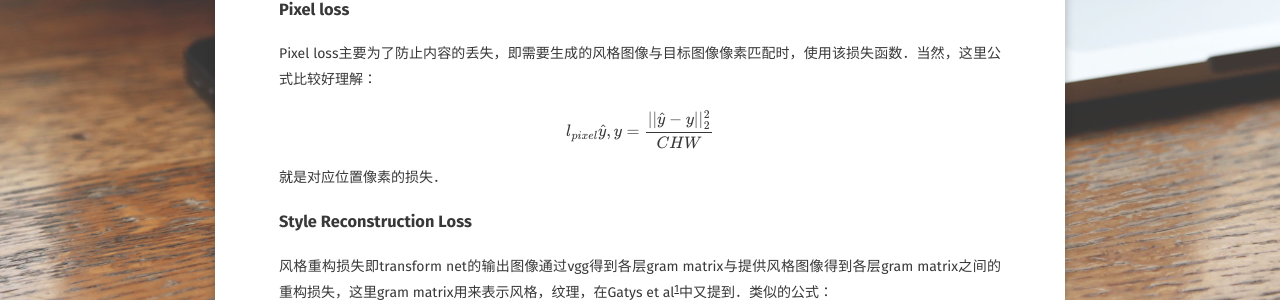
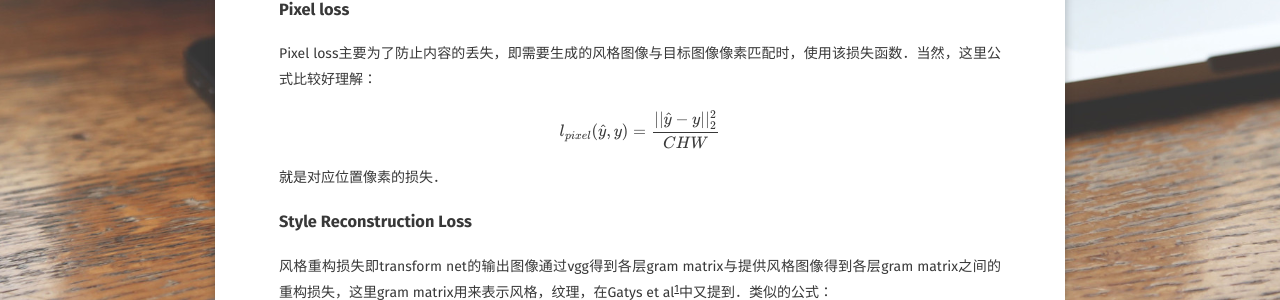
Before and after one commit to saicoco/saicoco.github.io, a Jekyll site: the page built from _posts/2017-06-06-fast-style.md, in a window 1280 px wide and 900 px high, scrolled down 1325 px. Shown: the part 150-450 px from the top of the window. Built offline with Jekyll 4.4.1, drawn with Linux system fonts in a browser that asks for light colours; some web fonts are replaced; formulas are drawn with MathJax 3; comment, search, counter and statistics services are not loaded.

Commit message:
revise math equation

```diff
--- a/_posts/2017-06-06-fast-style.md
+++ b/_posts/2017-06-06-fast-style.md
@@ -40,7 +40,7 @@ Pixel loss主要为了防止内容的丢失，即需要生成的风格图像与
 
 $$
 \begin{equation}
-l_{pixel}{\hat{y},y} = \frac{||\hat{y}-y||_{2}^{2}}{CHW}
+l_{pixel}(\hat{y},y) = \frac{||\hat{y}-y||_{2}^{2}}{CHW}
 \end{equation}
 $$
 
```
